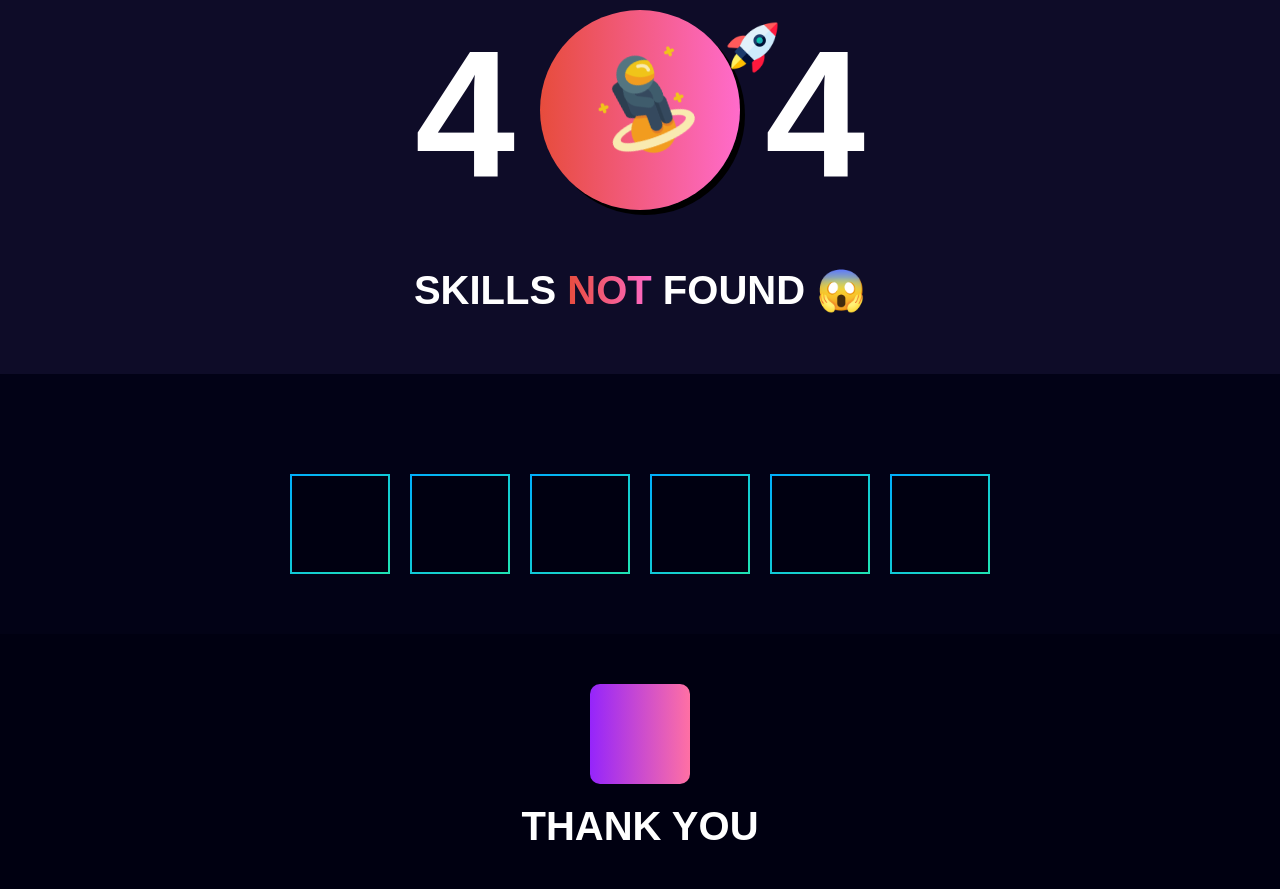
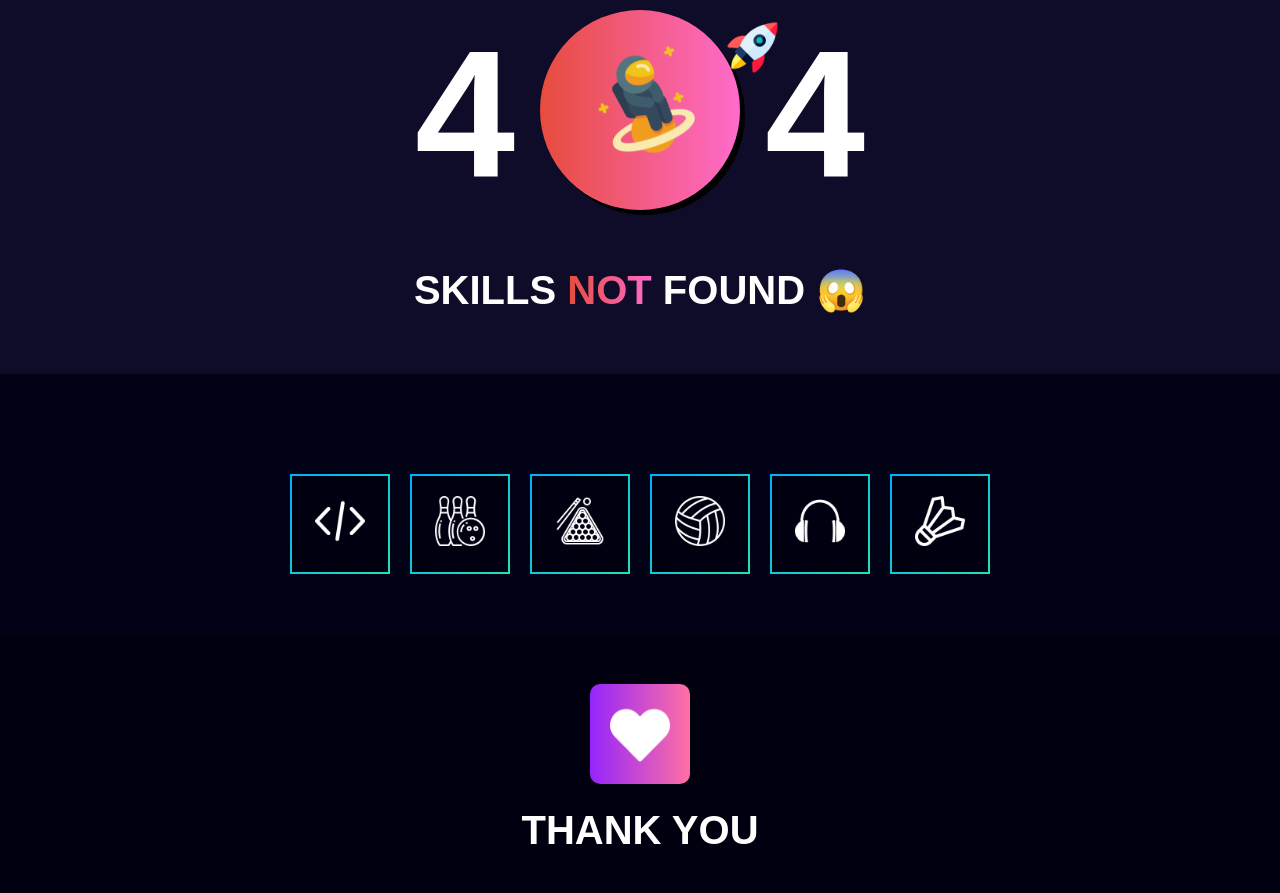
Before and after one commit to anhcoder03/anhs, a plain HTML site: page index.html in a window 1280 px wide. Shown: the part 3598-4491 px from the top of the page. Drawn offline with Linux system fonts and the light colour scheme; the site is published under a folder, as on GitHub Pages, so addresses that start at the root find nothing; a script that the page names is missing.

Commit message:
Add files via upload

```diff
--- a/index.html
+++ b/index.html
@@ -7,7 +7,7 @@
   <meta name="viewport" content="width=device-width, initial-scale=1.0">
   <link rel="stylesheet" href="./css/style.css">
   <link rel="stylesheet" href="./css/responsive.css">
-  <title>Document</title>
+  <title>Anh</title>
 </head>
 
 <body>
@@ -229,32 +229,32 @@
     <div class="container-item-6">
       <div class="img-list">
         <div class="img-item">
-          <img src="/img/img-coding.png" alt="">
+          <img src="./img/img-coding.png" alt="">
         </div>
       </div>
       <div class="img-list">
         <div class="img-item">
-          <img src="/img/img-bowling.png" alt="">
+          <img src="./img/img-bowling.png" alt="">
         </div>
       </div>
       <div class="img-list">
         <div class="img-item">
-          <img src="/img/img-billiards.png" alt="">
+          <img src="./img/img-billiards.png" alt="">
         </div>
       </div>
       <div class="img-list">
         <div class="img-item">
-          <img src="/img/img-volleyball-ball.png" alt="">
+          <img src="./img/img-volleyball-ball.png" alt="">
         </div>
       </div>
       <div class="img-list">
         <div class="img-item">
-          <img src="/img/img-rounded-headphones.png" alt="">
+          <img src="./img/img-rounded-headphones.png" alt="">
         </div>
       </div>
       <div class="img-list">
         <div class="img-item">
-          <img src="/img/img-shuttlecock.png" alt="">
+          <img src="./img/img-shuttlecock.png" alt="">
         </div>
       </div>
     </div>
@@ -263,7 +263,7 @@
   <footer>
     <div class="footer">
       <div class="img-heart">
-        <img src="/img/icon-heart.png" alt="">
+        <img src="./img/icon-heart.png" alt="">
       </div>
       <h2>Thank you</h2>
     </div>
```
